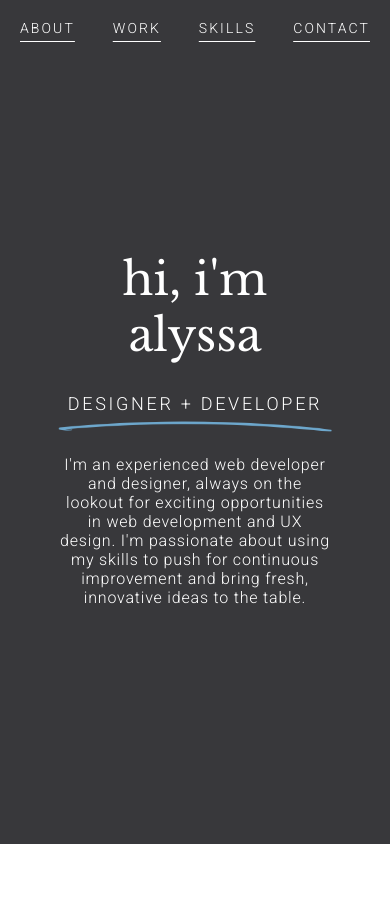
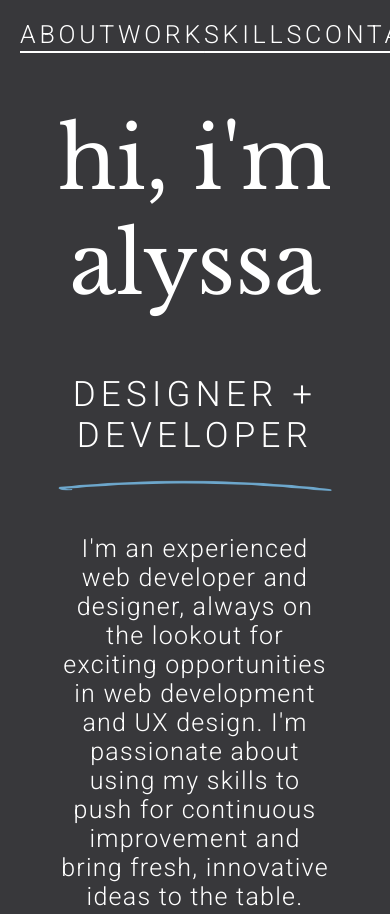
Before and after one commit to alybranch/alybranch.github.io, a plain HTML site: page index.html in a window 390 px wide. Shown: the top 914 px of the page. Drawn offline with nearby package versions, Linux system fonts and the light colour scheme.

Commit message:
mobile test

```diff
--- a/web.css
+++ b/web.css
@@ -409,6 +409,20 @@ p, li {
   }
 }
 @media only screen and (max-width: 770px) {
+
+  h1 {
+        font-size: 85px;
+    }
+    h3 {
+        font-size: 35px;
+    }
+    p {
+        font-size: 25px;
+    }
+    #nav a {
+        font-size: 25px;
+    }
+
   .section-content {
     margin: 0 2vw;
   }
```
